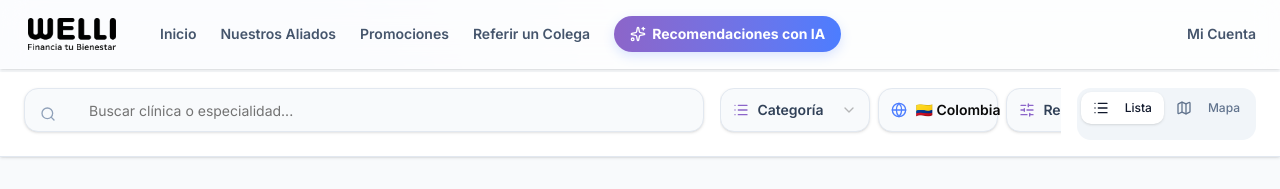
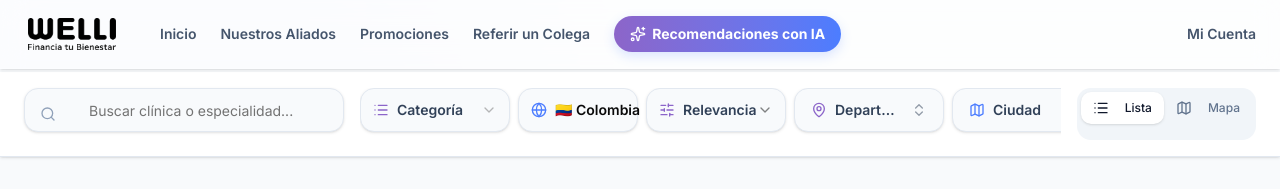
Before and after one commit to juan-barrera-welli/welli-benefits, a Next.js app: page /discover in a window 1280 px wide. Shown: the top 189 px of the page. Built offline with nearby package versions, Linux system fonts and the light colour scheme.

Commit message:
style: reduce search bar width to allow more filters to display

```diff
--- a/src/app/discover/page.tsx
+++ b/src/app/discover/page.tsx
@@ -147,7 +147,7 @@ function DiscoverContent() {
             <div className="bg-white/95 backdrop-blur-xl border-b border-slate-200 sticky top-[60px] md:top-[72px] z-40 px-6 py-4 shadow-sm transition-all">
                 <div className="max-w-7xl mx-auto space-y-4">
                     <div className="flex flex-col md:flex-row gap-4">
-                        <div className="relative flex-[2] z-40">
+                        <div className="relative w-full md:w-80 shrink-0 z-40">
                             <Search className="absolute left-4 top-1/2 -translate-y-1/2 text-slate-400 h-4 w-4" />
                             <Input
                                 placeholder="Buscar clínica o especialidad..."
```
